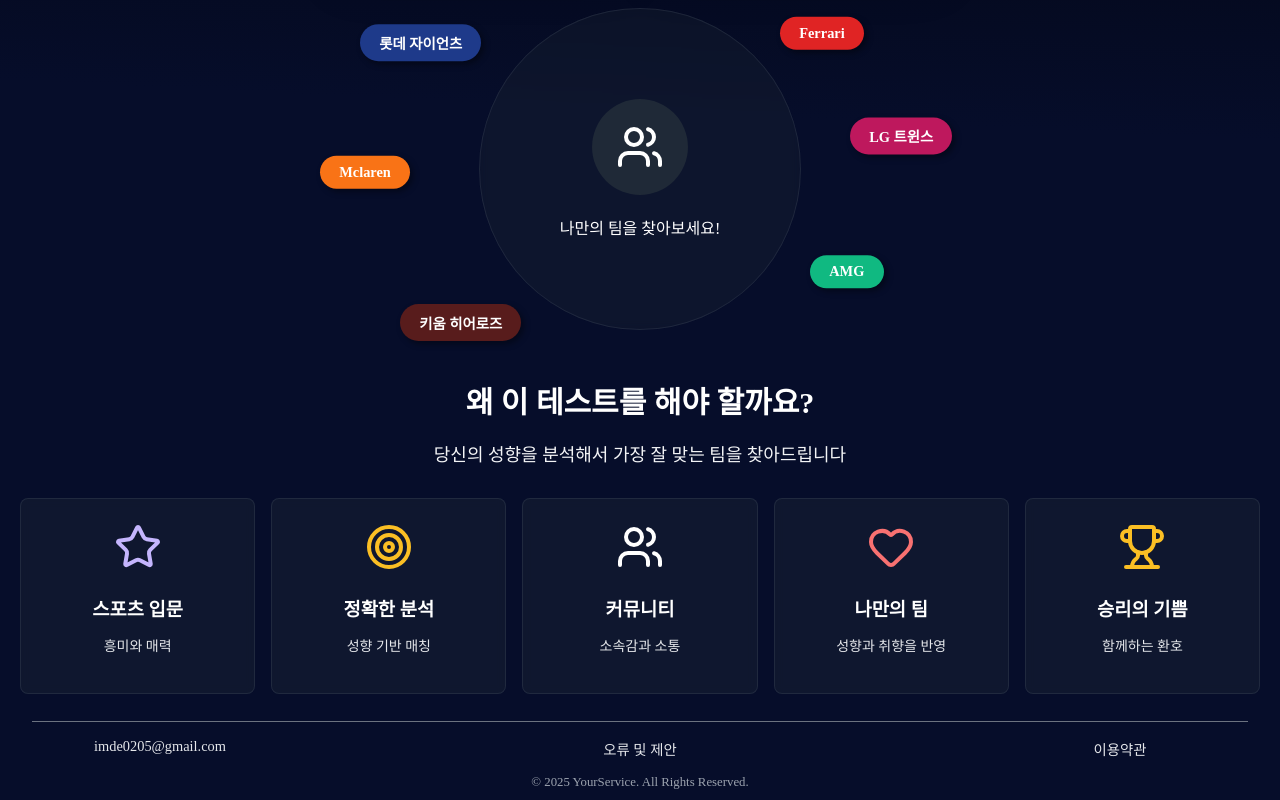
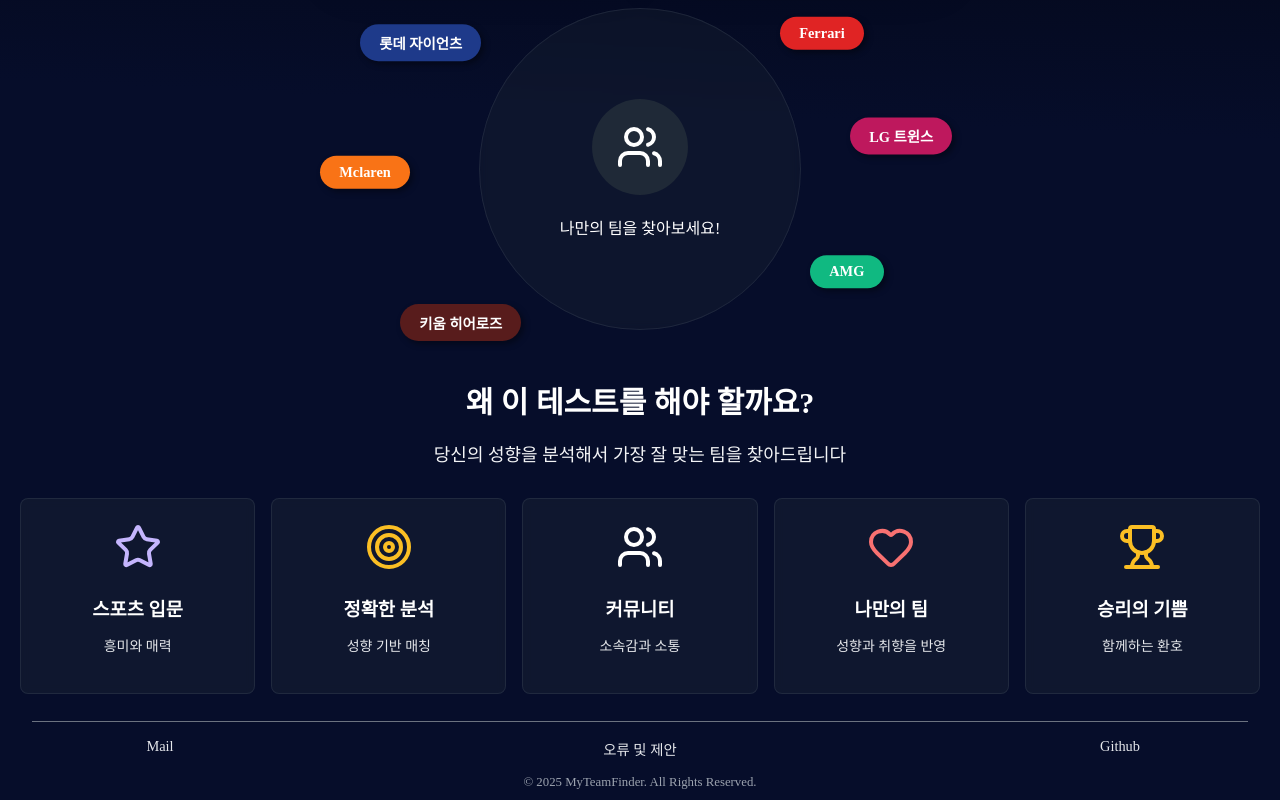
Before and after one commit to SportsTeamRecommend/FrontEnd, a React (Vite) app: page / in a window 1280 px wide. Shown: the part 511-1311 px from the top of the page. Built offline with nearby package versions, Linux system fonts and the light colour scheme; no server answers.

Commit message:
fix : 깃허브 링크 추가

```diff
--- a/src/components/common/Footer.jsx
+++ b/src/components/common/Footer.jsx
@@ -47,7 +47,7 @@
       <Divider />
       <LinkBox>
         <div className="text-box">
-          <LinkTag href="mailto:imde0205@gmail.com">imde0205@gmail.com</LinkTag>
+          <LinkTag href="mailto:imde0205@gmail.com">Mail</LinkTag>
         </div>
         <div className="text-box">
           <LinkTag href="https://docs.google.com/forms/d/e/1FAIpQLSfvKz1Y2eiLJXezSkOcq4jPb_RKqUvV_1xcTPt5zr7vQFmEfA/viewform?usp=dialog">
@@ -55,10 +55,12 @@
           </LinkTag>
         </div>
         <div className="text-box">
-          <LinkTag href="/terms">이용약관</LinkTag>
+          <LinkTag href="https://github.com/SportsTeamRecommend">
+            Github
+          </LinkTag>
         </div>
       </LinkBox>
-      <Copy>© 2025 YourService. All Rights Reserved.</Copy>
+      <Copy>© 2025 MyTeamFinder. All Rights Reserved.</Copy>
     </Container>
   );
 };
```
